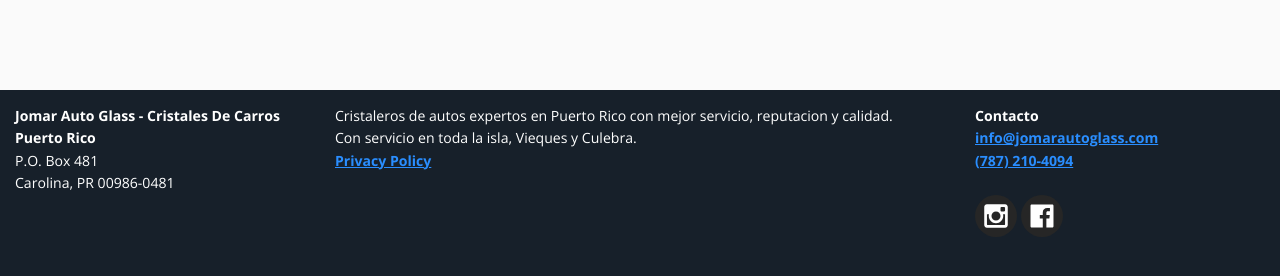
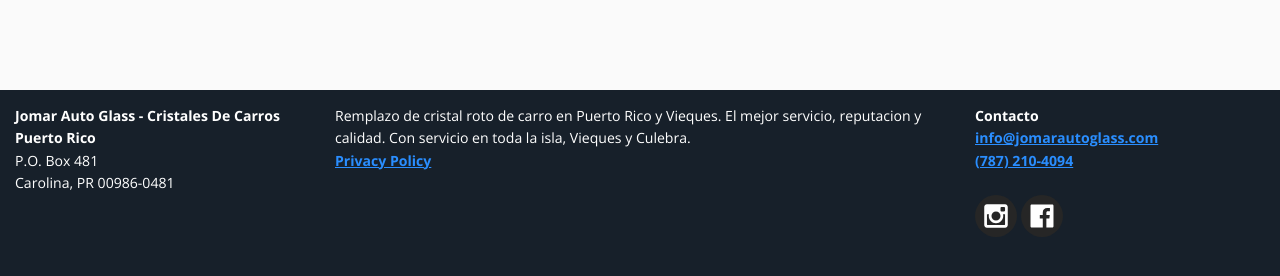
Before and after one commit to mariotalavera/jomarautoglass.com, a Jekyll site: the page built from index.md, in a window 1280 px wide and 900 px high, scrolled down 398 px. Shown: the part 610-886 px from the top of the window. Built offline with Jekyll 4.4.1, drawn with Linux system fonts in a browser that asks for light colours; some web fonts are replaced; some of the changed lines change nothing that is shown.

Commit message:
revising description

```diff
--- a/_config.yml
+++ b/_config.yml
@@ -4,9 +4,9 @@
 phones-link: 787-210-4094
 address: P.O. Box 481 <br/> Carolina, PR 00986-0481
 description: >- # this means to ignore newlines until "baseurl:"
-  Cristaleros de autos expertos en Puerto Rico con mejor servicio, reputacion y calidad. <br/> Con servicio en toda la isla, Vieques y Culebra.
+  Remplazo de cristal roto de carro en Puerto Rico y Vieques. El mejor servicio, reputacion y calidad. Con servicio en toda la isla, Vieques y Culebra.
 
-metadescription: Cristales de carros a domicilio sirviendo Puerto Rico y Vieques. Servicio en Canovanas, Fajardo, Loiza, Luquillo, Rio Grande, Bayamon, Carolina, Isla Verde, Guaynabo, San Juan, Trujillo Alto.
+metadescription: Reemplazo de cristal roto de carro a domicilio sirviendo Puerto Rico y Vieques. Jomar Auto Glass cambia cristal roto en tu casa o trabajo. Labor garantizada contra flitraciones y despegue.
 
 metakeywords: jomar, jomar auto glass, auto glass, auto glass puerto rico, auto glass pr, cristales para autos y carros, cristales de carros y autos, vidrios para autos
 
--- a/_layouts/home.html
+++ b/_layouts/home.html
@@ -1,7 +1,7 @@
 ---
 layout: page
 title: Servicios
-metadescription: Jomar Auto Glass ofrece servicio de cambio de cristales para todo tipo de carro, guagua o camión en Puerto Rico y Vieques.
+metadescription: Reemplazo de cristal roto de carro a domicilio sirviendo Puerto Rico y Vieques. Jomar Auto Glass cambia cristal roto en tu casa o trabajo. Labor garantizada contra flitraciones y despegue.
 ---
 
 <div class="multicol-container">
--- a/index.md
+++ b/index.md
@@ -5,5 +5,5 @@
 layout: home
 title: Jomar Auto Glass - Cristales De Carros Puerto Rico
 exclude: true
-metadescription: Jomar Auto Glass ofrece servicio de cambio de cristales para todo tipo de carro, guagua o camión en Puerto Rico y Vieques.
+metadescription: Jomar Auto Glass servicio de cristal de carro Puerto Rico y Vieques. Jomar cambia cristal roto en tu casa o trabajo. Servicio de cristal a talleres. Labor garantizada.
 ---
```
